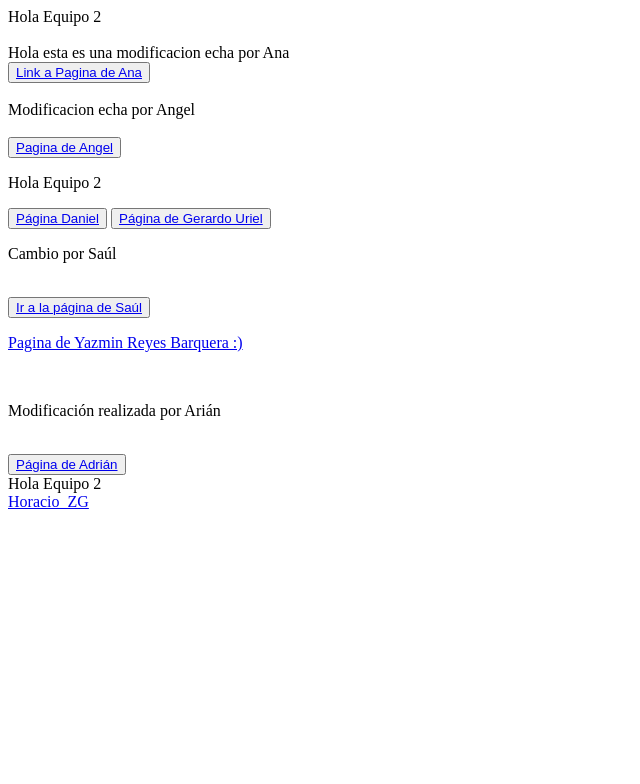
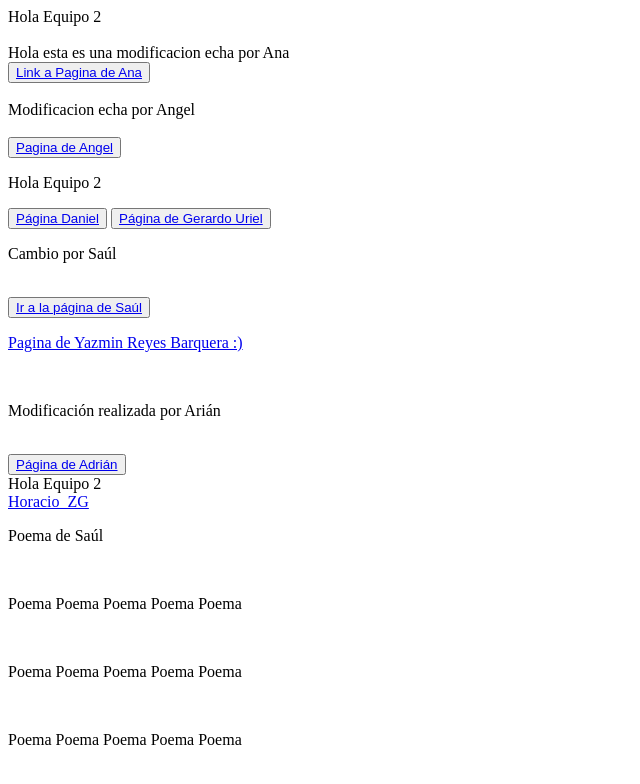
Before and after one commit to Emmanuel0220/Equipo2, a plain HTML site: page Index.html in a window 1280 px wide. Shown: the whole page, without its empty margins (0-640 px from the left). Drawn offline with Linux system fonts and the light colour scheme.

Commit message:
Primer poema

```diff
--- a/Index.html
+++ b/Index.html
@@ -35,6 +35,12 @@
             Hola Equipo 2
         </div>
         <a href="../Equipo2/HoracioZG.html">Horacio_ZG</a>
-
+        <p>Poema de Saúl</p>
+        <br>
+        <p>Poema Poema Poema Poema Poema</p>
+        <br>
+        <p>Poema Poema Poema Poema Poema</p>
+        <br>
+        <p>Poema Poema Poema Poema Poema</p>
     </body>
 </html>
```
